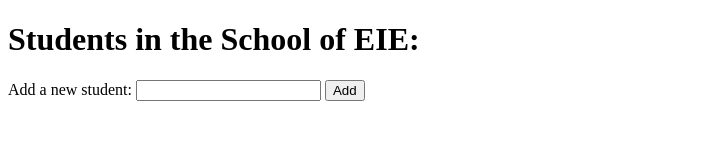
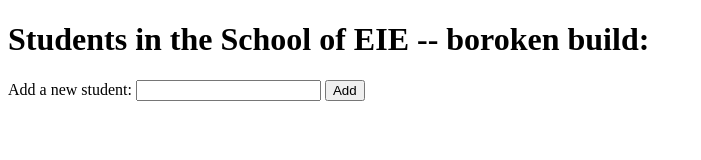
Before and after one commit to Junaid-D/baldini, a website: page views/class/index.html in a window 1280 px wide. Shown: the whole page, without its empty margins (0-701 px from the left). Drawn offline with Linux system fonts and the light colour scheme; no server answers; files whose address does not match are found by name.

Commit message:
breaks build

```diff
--- a/views/class/index.html
+++ b/views/class/index.html
@@ -7,7 +7,7 @@
 code for this page-->
 </head>
 <body>
-<h1>Students in the School of EIE:</h1>
+<h1>Students in the School of EIE -- boroken build:</h1>
 <ol id="classList">
 <!-- The list students in the school-->
 </ol>
```
Also changed, not shown: classlist.test.js (+1 -1 lines).
